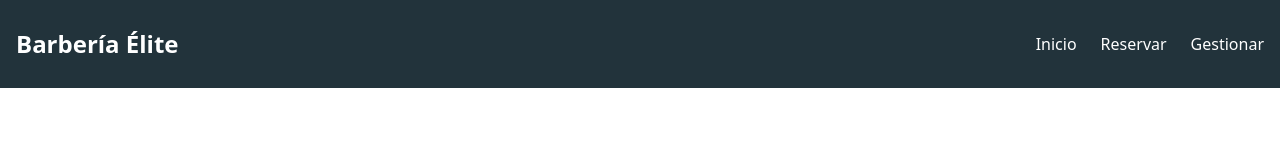
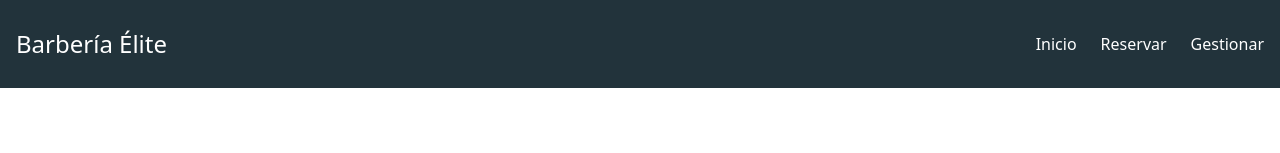
Before and after one commit to danfigg/computacion-tolerante-fallas, a React (Vite) app in the folder 07-microservices/microservices-web/: page / in a window 1280 px wide. Shown: the top 153 px of the page. Built offline with nearby package versions, Linux system fonts and the light colour scheme.

Commit message:
chore: redirect to landing logo

```diff
--- a/07-microservices/microservices-web/src/components/NavBar.jsx
+++ b/07-microservices/microservices-web/src/components/NavBar.jsx
@@ -4,7 +4,7 @@ import styles from '../styles/NavBar.module.css';
 function Navbar() {
     return (
       <nav className={styles.navbar}>
-        <div className={styles.logo}>Barbería Élite</div>
+        <div className={styles.logo}><Link to="/">Barbería Élite</Link></div>
         <ul className={styles.navLinks}>
           <li><Link to="/">Inicio</Link></li>
           <li><Link to="/reservar">Reservar</Link></li>
```
